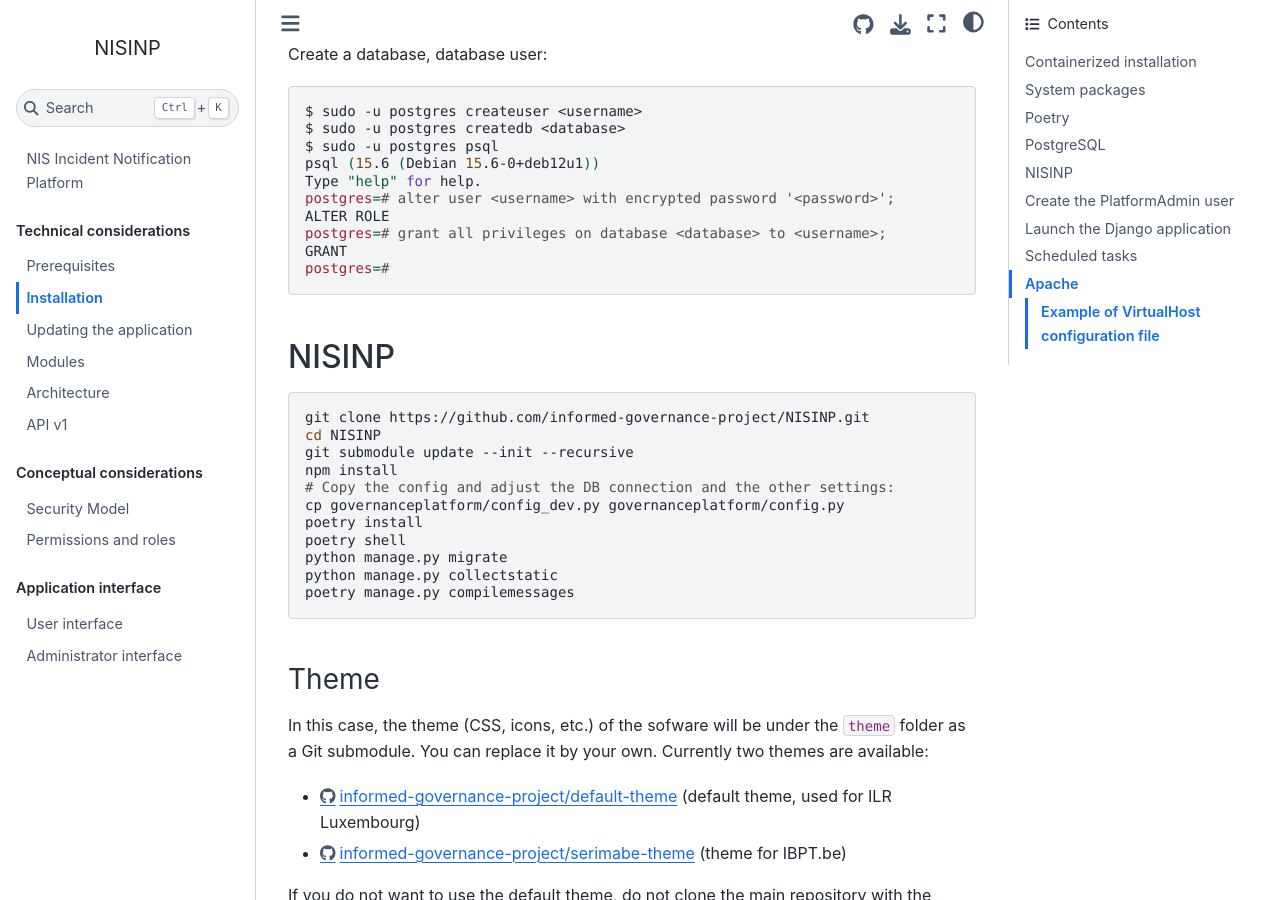
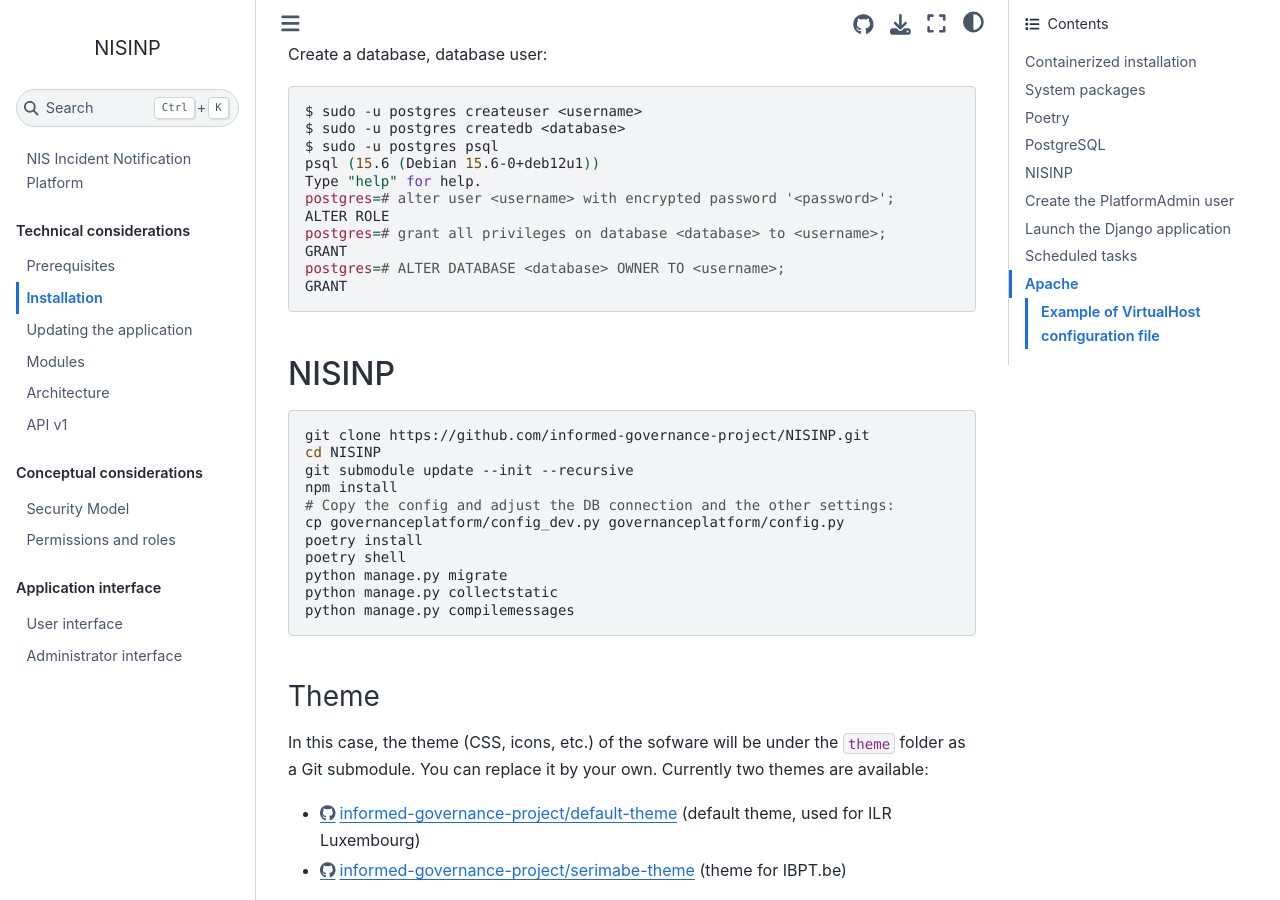
Before and after one commit to informed-governance-project/NISINP, a Sphinx documentation site: the page built from docs/installation.rst, in a window 1280 px wide and 900 px high, scrolled down 952 px. Built offline with Sphinx 7.4.7 and the Sphinx Book theme 1.1.4, drawn with Linux system fonts in a browser that asks for light colours.

Commit message:
Update installation.rst

```diff
--- a/docs/installation.rst
+++ b/docs/installation.rst
@@ -61,7 +61,8 @@
     ALTER ROLE
     postgres=# grant all privileges on database <database> to <username>;
     GRANT
-    postgres=#
+    postgres=# ALTER DATABASE <database> OWNER TO <username>;
+    GRANT
 
 
 NISINP
@@ -79,7 +80,7 @@
     poetry shell
     python manage.py migrate
     python manage.py collectstatic
-    poetry manage.py compilemessages
+    python manage.py compilemessages
 
 
 Theme
```
